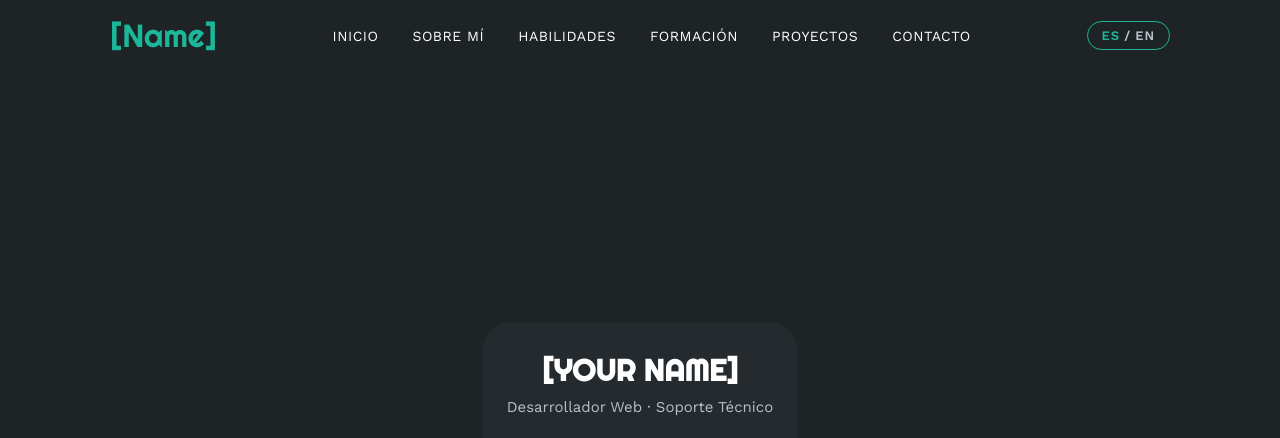
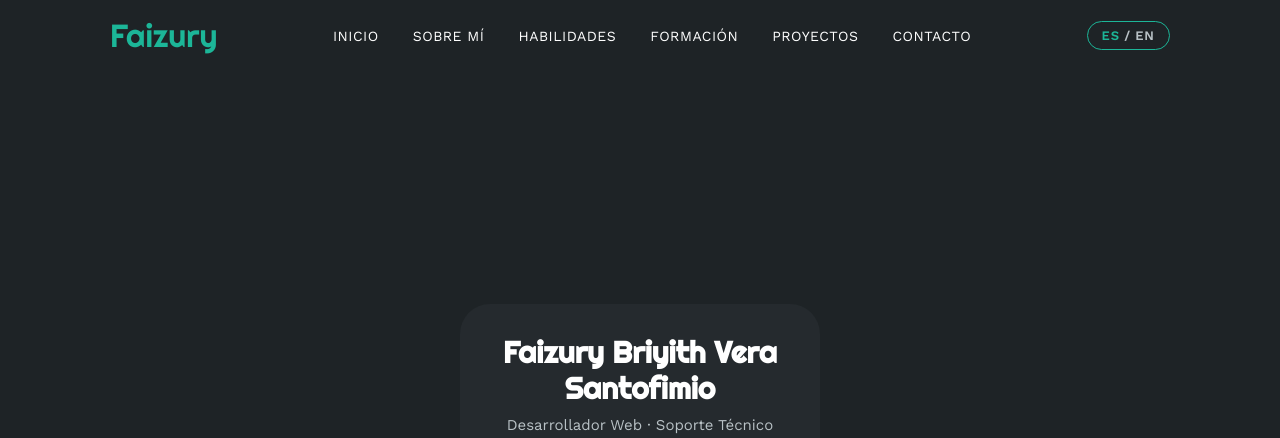
Before and after one commit to Faizury22/web-profile, a plain HTML site: page index.html in a window 1280 px wide. Shown: the top 438 px of the page. Drawn offline with nearby package versions, Linux system fonts and the light colour scheme.

Commit message:
Update personal information in index.html

```diff
--- a/index.html
+++ b/index.html
@@ -22,8 +22,8 @@
   <meta name="viewport" content="width=device-width, initial-scale=1.0">
 
   <!-- [Replace with your name] -->
-  <title>[Your Name] · Web Developer</title>
-  <meta name="description" content="[One short line about you. Example: Junior web developer and technical support technician based in Colombia.]">
+  <title>Faizury Briyith Vera Santofimio · Web Developer</title>
+  <meta name="description" content="Web programming student interested in developing creative and functional web applications.">
 
   <link rel="stylesheet" href="https://cdnjs.cloudflare.com/ajax/libs/font-awesome/6.5.2/css/all.min.css" crossorigin="anonymous" referrerpolicy="no-referrer">
   <link rel="preconnect" href="https://fonts.googleapis.com">
@@ -38,7 +38,7 @@
     <header>
       <div class="logo">
         <!-- [Replace with your name or a short nickname] -->
-        <a href="#inicio">[Name]</a>
+        <a href="#inicio">Faizury</a>
       </div>
 
       <nav id="nav">
@@ -78,7 +78,7 @@
       </div>
 
       <!-- [Replace with your full name] -->
-      <h1>[YOUR NAME]</h1>
+      <h1>Faizury Briyith Vera Santofimio </h1>
       <h2 data-i18n="hero.role">Desarrollador Web · Soporte Técnico</h2>
 
       <div class="redes">
```
